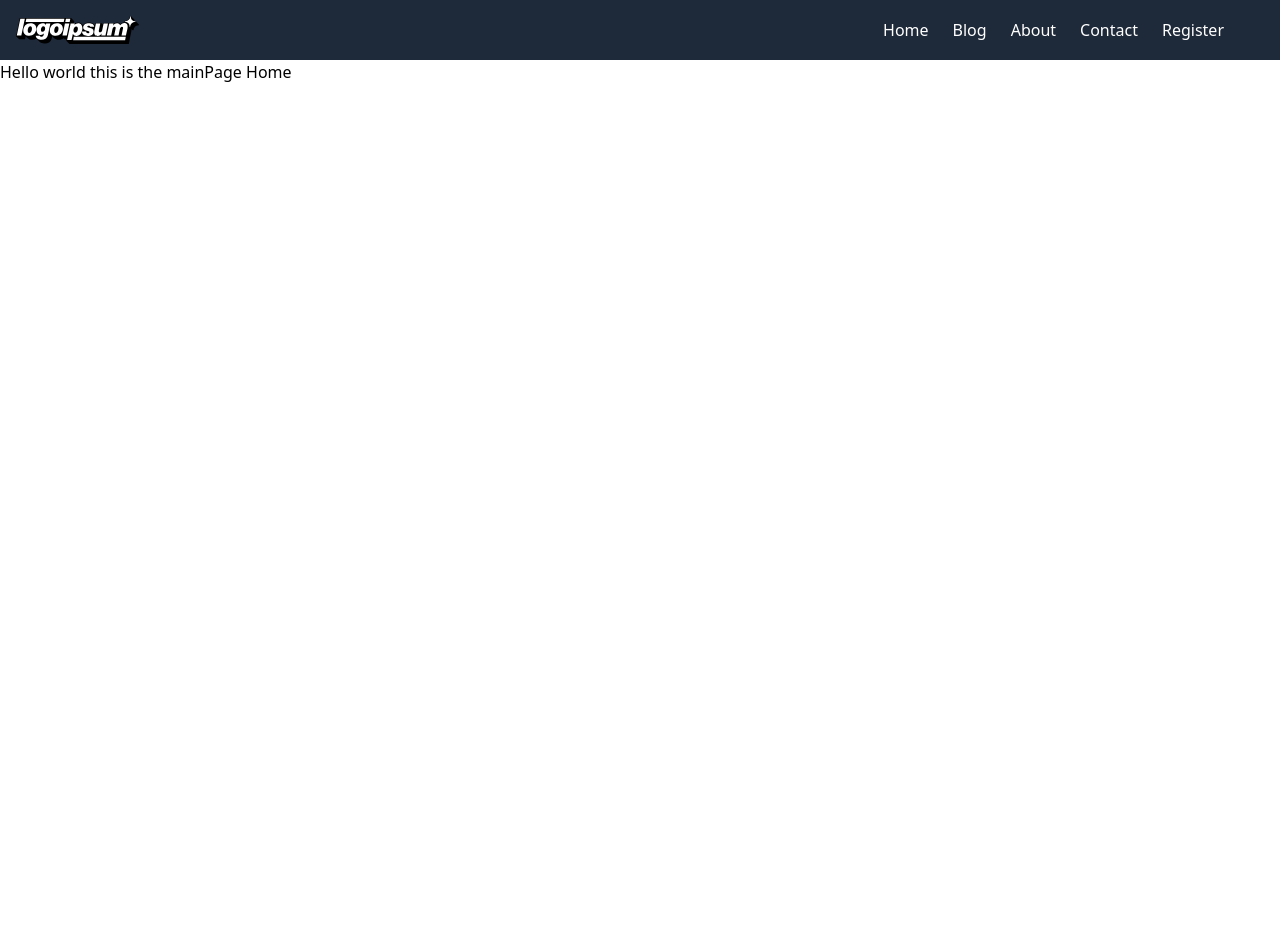
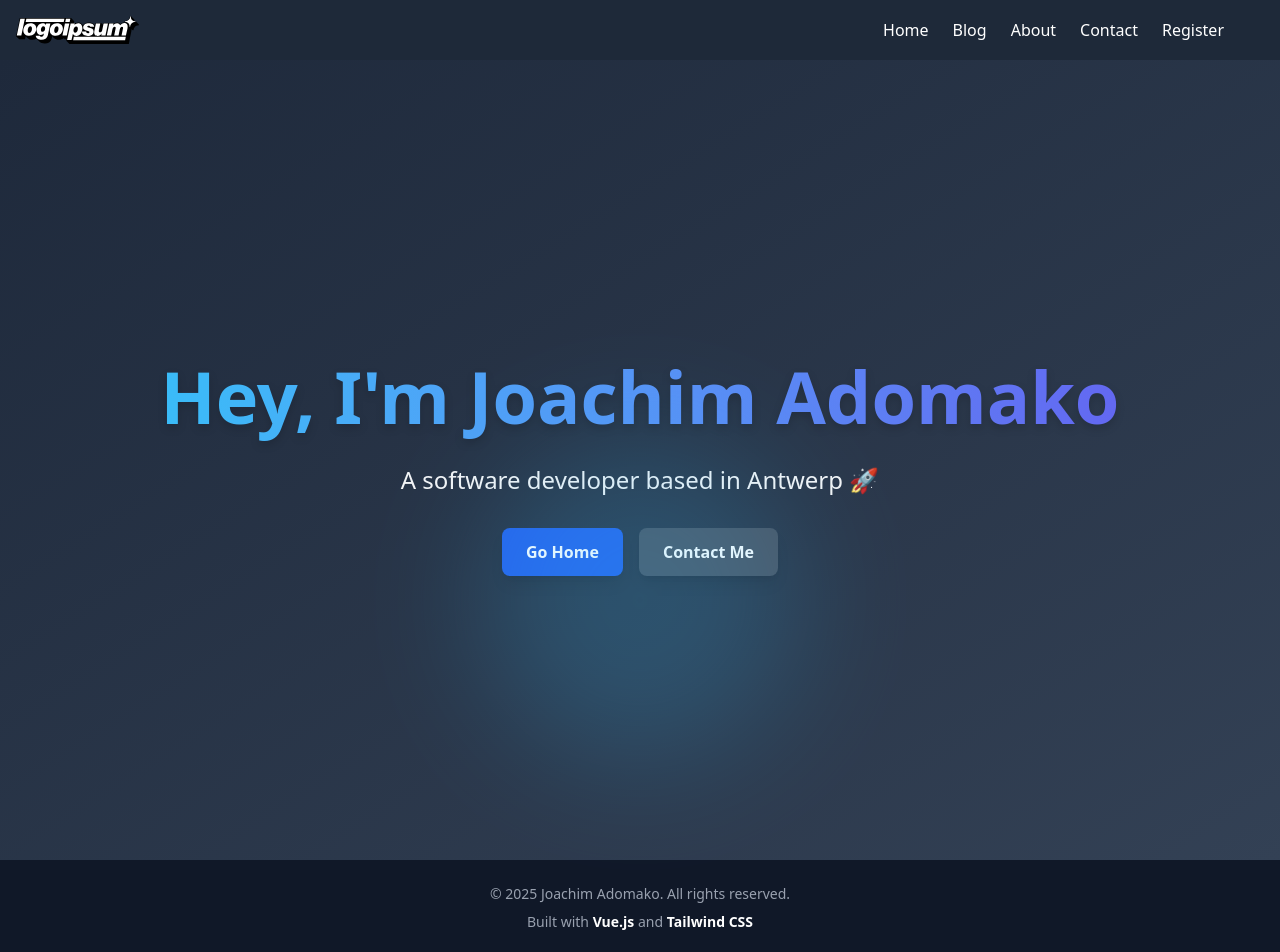
Before and after one commit to JoachimAdomako/TagLayer25, a Vue app in the folder blog/: page / in a window 1280 px wide. Shown: the top 952 px of the page. Before the commit the page ends 800 px from the top, so only its background shows below. Built offline with nearby package versions, Linux system fonts and the light colour scheme; no server answers.

Commit message:
styling blogweek en specific blog

```diff
--- a/blog/src/App.vue
+++ b/blog/src/App.vue
@@ -1,9 +1,11 @@
 <script>
+import FooterBar from './components/footerBar.vue';
 import navigationComp from './components/navBar.vue'
 export default {
   name: 'App',
   components: {
     navigationComp,
+    FooterBar,
   }
 }
 </script>
@@ -13,5 +15,6 @@ export default {
   <div>
     <navigationComp></navigationComp>
     <router-view></router-view>
+    <FooterBar></FooterBar>
   </div>
 </template>
--- /dev/null
+++ b/blog/src/components/footerBar.vue
@@ -0,0 +1,18 @@
+<template>
+    <footer class="bg-gray-900 text-white py-6">
+        <div class="container mx-auto flex flex-col items-center text-center space-y-2">
+            <p class="text-sm text-gray-400">
+                © {{ currentYear }} Joachim Adomako. All rights reserved.
+            </p>
+            <p class="text-sm text-gray-400">
+                Built with <strong class="text-white">Vue.js</strong> and <strong class="text-white">Tailwind CSS</strong>
+            </p>
+        </div>
+    </footer>
+</template>
+
+<script setup>
+import { ref } from "vue";
+
+const currentYear = ref(new Date().getFullYear());
+</script>
--- a/blog/src/views/Register.vue
+++ b/blog/src/views/Register.vue
@@ -4,7 +4,7 @@
         <p><input type="text" placeholder="Email" v-model="email"/></p>
         <p><input type="password" placeholder="Password" v-model="password"/></p>
         <p><button @click="register">Submit</button></p>
-        <p><router-link to="/signin" @click="toggleMenu">Not signed in yet? Sign in</router-link></p>
+        <p><router-link to="/signin" @click="toggleMenu">Already have an account? Sign in</router-link></p>
         <p><button @click="signInWithGoogle">Sign In With Google</button></p>
     </div>
 </template>
--- a/blog/src/views/SignIn.vue
+++ b/blog/src/views/SignIn.vue
@@ -10,7 +10,7 @@
 
 <script setup>
 import { ref } from 'vue'
-import { getAuth, GoogleAuthProvider, signInWithEmailAndPassword, signInWithPopup } from 'firebase/auth'
+import { getAuth, signInWithEmailAndPassword} from 'firebase/auth'
 import { useRouter } from 'vue-router'
 const email = ref('')
 const password = ref('')
@@ -49,19 +49,4 @@ const signIn = () => {
         }
     });
 }
-
-
-const signInWithGoogle = () => {
-    const router = useRouter();
-    const provider = new GoogleAuthProvider();
-    signInWithPopup(getAuth(), provider).then((result) => {
-        console.log("User: ", result.user, "is signed in")
-        router.push('/')
-    })
-    .catch((error) => {
-        const errorCode = error.code;
-        const errorMessage = error.message;
-        console.log(errorCode, errorMessage)
-    });
-};
 </script>
--- a/blog/src/views/blogWeek.vue
+++ b/blog/src/views/blogWeek.vue
@@ -1,14 +1,21 @@
 <template>
-    <div>
-        <h1>Blog</h1>
-        <div v-for="post in posts" :key="post.id">
-            <button
-            @click="goToBlog(post.id)"
-            >{{ post.week }}</button>
-        </div>
+  <div class="min-h-screen bg-gradient-to-br from-[#1e293b] to-[#334155] text-white flex flex-col items-center py-12 px-6">
+    <h1 class="text-4xl font-extrabold bg-blue-500 text-transparent bg-clip-text mb-8 p-8">
+      Blog
+    </h1>
+
+    <div class="grid grid-cols-1 sm:grid-cols-2 md:grid-cols-3 gap-6 w-full max-w-4xl">
+      <button
+        v-for="post in posts"
+        :key="post.id"
+        @click="goToBlog(post.id)"
+        class="bg-[#2563eb] hover:bg-[#1e40af] text-white font-semibold py-3 px-6 rounded-lg shadow-md transition-all transform hover:scale-105"
+      >
+        {{ post.week }}
+      </button>
     </div>
+  </div>
 </template>
-
 <script setup>
 import { initializeApp } from 'firebase/app';
 import { collection, getDocs, getFirestore } from 'firebase/firestore';
--- a/blog/src/views/main.vue
+++ b/blog/src/views/main.vue
@@ -1,12 +1,48 @@
 <script>
 export default {
-    name: 'mainPage'
-}
+  name: "MainPage",
+};
 </script>
 
 <template>
-    <div>
-        Hello world this is the mainPage
-        <router-link to="/">Home</router-link>
+    <div class="min-h-screen bg-gradient-to-br from-[#1e293b] to-[#334155] text-white flex flex-col">
+      <!-- Hero Section -->
+      <div class="flex flex-col items-center justify-center flex-grow text-center px-6">
+        <h1 class="text-5xl p-4 md:text-7xl font-extrabold bg-clip-text text-transparent bg-gradient-to-r from-[#38bdf8] to-[#6366f1] drop-shadow-lg animate-fade-in">
+          Hey, I'm Joachim Adomako
+        </h1>
+        <p class="text-lg md:text-2xl text-gray-100 mt-4 animate-fade-in delay-200">
+          A software developer based in Antwerp 🚀
+        </p>
+
+        <!-- Call to Action Buttons -->
+        <div class="mt-8 flex space-x-4 animate-fade-in delay-400">
+          <router-link to="/" class="px-6 py-3 bg-[#2563eb] hover:bg-[#1e40af] text-white font-semibold rounded-lg shadow-lg transition-all transform hover:scale-105">
+            Go Home
+          </router-link>
+          <a href="mailto:joachim@example.com" class="px-6 py-3 bg-gray-600 hover:bg-gray-500 text-white font-semibold rounded-lg shadow-lg transition-all transform hover:scale-105">
+            Contact Me
+          </a>
+        </div>
+      </div>
+
+      <!-- Floating Glow Effect -->
+      <div class="absolute bottom-10 left-1/2 transform -translate-x-1/2 w-80 h-80 bg-[#38bdf8] opacity-20 rounded-full filter blur-3xl"></div>
     </div>
-</template>
+  </template>
+<style scoped>
+@keyframes fadeIn {
+  from {
+    opacity: 0;
+    transform: translateY(-10px);
+  }
+  to {
+    opacity: 1;
+    transform: translateY(0);
+  }
+}
+
+.animate-fade-in {
+  animation: fadeIn 0.8s ease-out;
+}
+</style>
--- a/blog/src/views/specificBlog.vue
+++ b/blog/src/views/specificBlog.vue
@@ -1,11 +1,18 @@
 <template>
-    <div>
-        <h1>Blog</h1>
-        <div v-for="post in blog" :key="post.id">
-            <h2>{{ post.title }}</h2>
-            <p>{{ post.content }}</p>
-        </div>
+  <div class="min-h-screen bg-gradient-to-br from-[#1e293b] to-[#334155] text-white flex flex-col items-center py-12 px-6">
+    <h1 class="text-4xl font-extrabold bg-gradient-to-r bg-blue-400 p-4 text-transparent bg-clip-text mb-8">
+      Blog Posts
+    </h1>
+
+    <div v-if="blog.length" class="w-full max-w-3xl space-y-6">
+      <div v-for="post in blog" :key="post.id" class="bg-gray-800 p-6 rounded-lg shadow-lg">
+        <h2 class="text-2xl font-bold text-blue-300">{{ post.title }}</h2>
+        <p class="mt-4 text-gray-200 leading-relaxed">{{ post.content }}</p>
+      </div>
     </div>
+
+    <p v-else class="text-gray-400 mt-6">Loading blog posts...</p>
+  </div>
 </template>
 
 <script setup>
```
